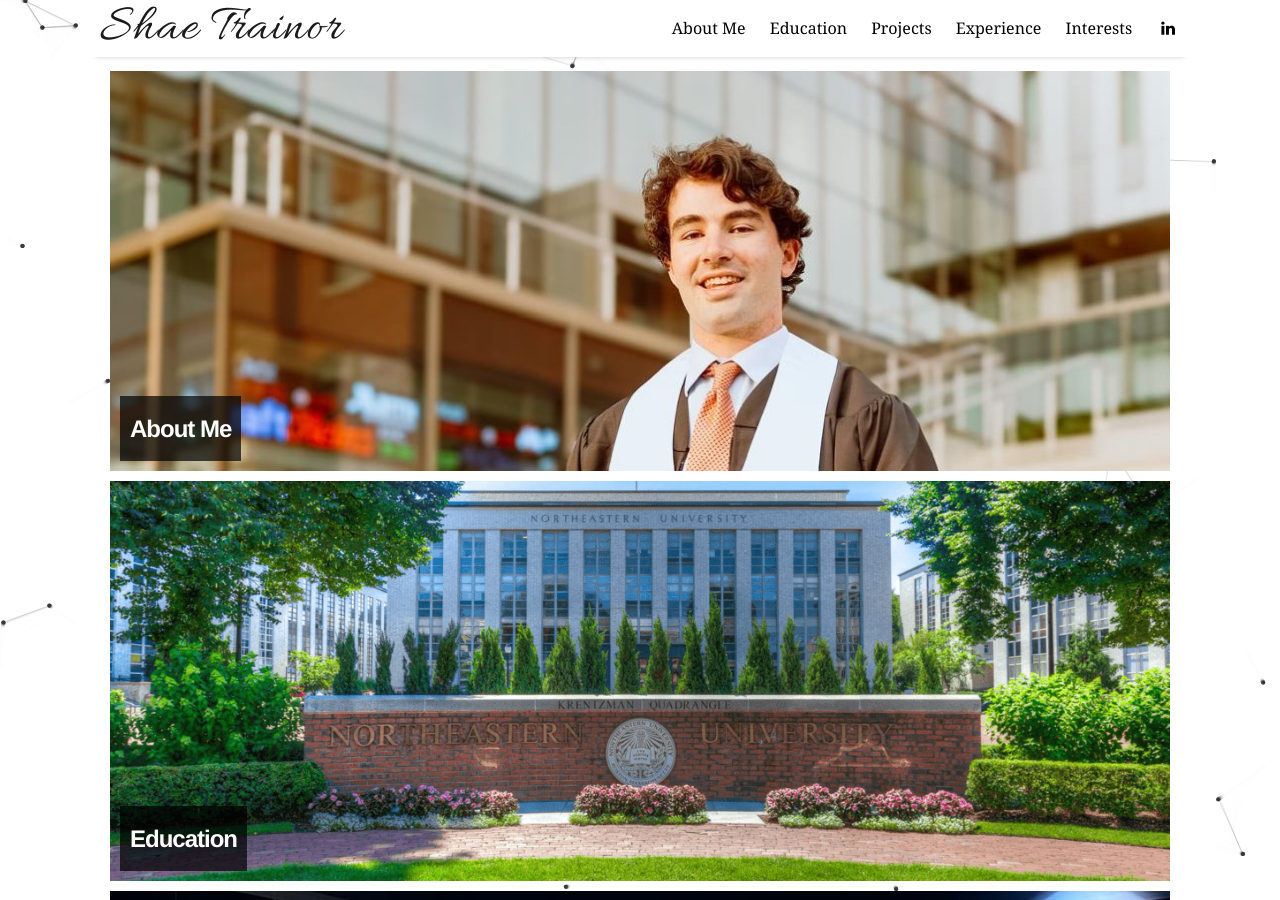
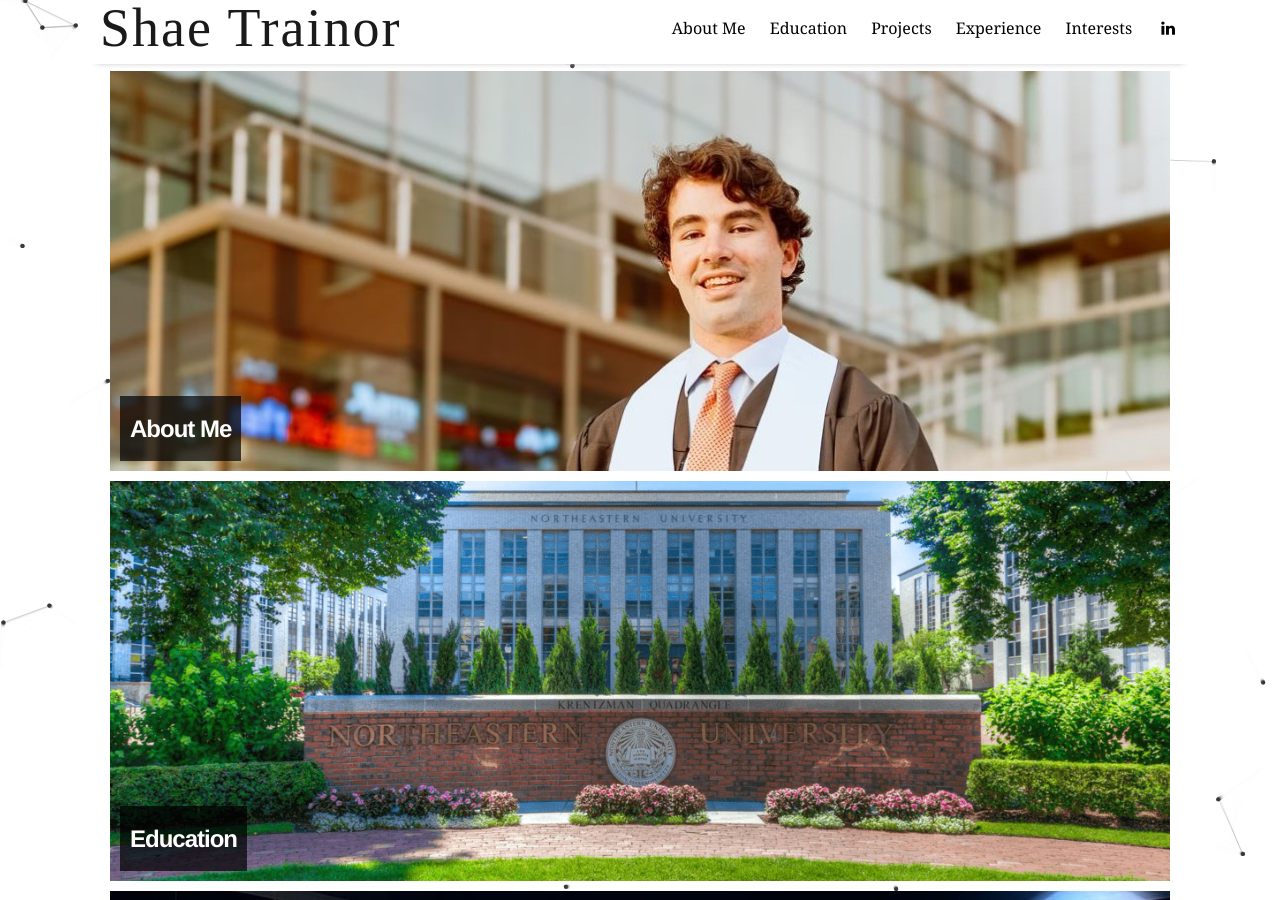
Before and after one commit to shaetrainor/shaetrainor.github.io, a Jekyll site: the page built from index.html, in a window 1280 px wide and 900 px high. Built offline with Jekyll 4.4.1, drawn with Linux system fonts in a browser that asks for light colours; nearby versions of some CDN libraries; the list of posts is cut into pages by our own code.

Commit message:
Update header.html

```diff
--- a/_includes/header.html
+++ b/_includes/header.html
@@ -1,6 +1,6 @@
 <header class="site-header">
   <h3 class="site-title">
-    <a href="{{ site.github.url }}/" style="font-family: 'Allura', cursive; font-size: 52px; font-weight: normal; letter-spacing: 1px; color: #1a1a1a; text-decoration: none;">
+    <a href="{{ site.github.url }}/" style="font-family: 'Parisienne', cursive; font-size: 54px; font-weight: normal; letter-spacing: 2px; color: #1a1a1a; text-decoration: none;">
       {{ site.title }}
     </a>
   </h3>
```
